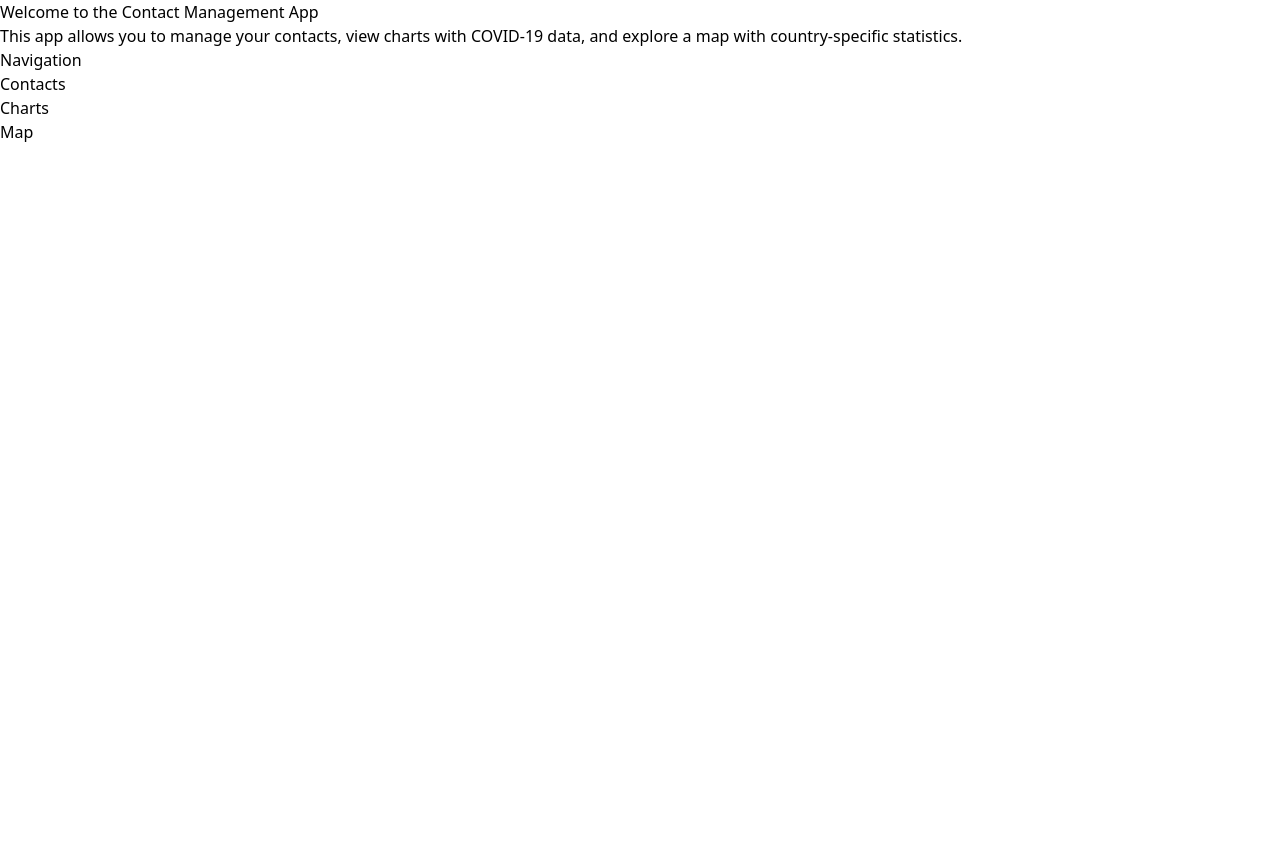
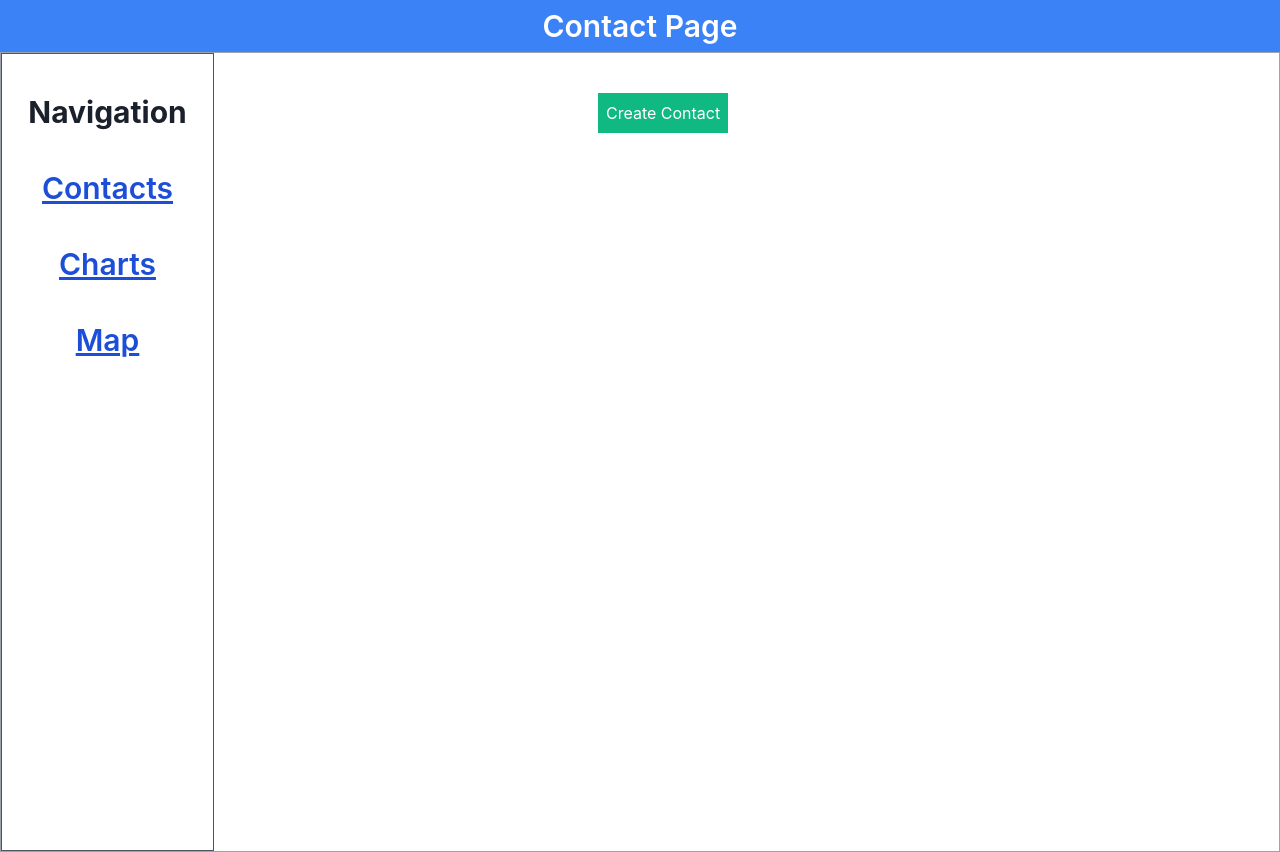
Before and after one commit to jayprakashlohar/Taiyo-Frontend-Task, a React (Vite) app in the folder taiyo-contect-book/: page / in a window 1280 px wide. Before the commit the page ends 800 px from the top, so only its background shows below. Built offline with nearby package versions, Linux system fonts and the light colour scheme.

Commit message:
map chart is done

```diff
--- a/taiyo-contect-book/package.json
+++ b/taiyo-contect-book/package.json
@@ -10,8 +10,12 @@
     "preview": "vite preview"
   },
   "dependencies": {
+    "@chakra-ui/react": "^2.6.1",
+    "@emotion/react": "^11.11.0",
+    "@emotion/styled": "^11.11.0",
     "axios": "^1.4.0",
     "chart.js": "^4.3.0",
+    "framer-motion": "^10.12.16",
     "leaflet": "^1.9.4",
     "react": "^18.2.0",
     "react-chartjs-2": "^5.2.0",
--- a/taiyo-contect-book/src/App.tsx
+++ b/taiyo-contect-book/src/App.tsx
@@ -1,22 +1,16 @@
 import "./App.css";
-
 import { Route, Routes } from "react-router-dom";
-import HomePage from "./pages/HomePage";
 import ContactPage from "./pages/ContactPage";
 import Map from "./components/Maps/Map";
-// import LineGraph from "./components/Charts/LineGraph";
-
 
 function App() {
   return (
     <>
       <div>
         <Routes>
-          <Route path="/" element={<HomePage />}></Route>
-          <Route path="/contacts" element={<ContactPage />}></Route>
+          <Route path="/" element={<ContactPage />}></Route>
           <Route path="/map" element={<Map />}></Route>
-          {/* <Route path="/charts" element={<LineGraph/>}></Route> */}
-          {/* <Route path="/charts" element={<ChartsPage/>}></Route> */}
+          {/* <Route path="/charts" element={<LineGraph />}></Route> */}
         </Routes>
       </div>
     </>
--- a/taiyo-contect-book/src/components/ContactForm/ContactForm.tsx
+++ b/taiyo-contect-book/src/components/ContactForm/ContactForm.tsx
@@ -29,8 +29,9 @@ const ContactForm: React.FC = () => {
         <h2>Add Contact</h2>
         <form onSubmit={handleSubmit}>
           <div>
-            <label htmlFor="name">Name:</label>
+            <label htmlFor="name">Name:</label> <br />
             <input
+              className="border border-gray-500"
               type="text"
               id="name"
               value={name}
@@ -38,8 +39,9 @@ const ContactForm: React.FC = () => {
             />
           </div>
           <div>
-            <label htmlFor="email">Email:</label>
+            <label htmlFor="email">Email:</label> <br />
             <input
+              className="border border-gray-500"
               type="email"
               id="email"
               value={email}
@@ -47,15 +49,22 @@ const ContactForm: React.FC = () => {
             />
           </div>
           <div>
-            <label htmlFor="phone">Phone:</label>
+            <label htmlFor="phone">Phone:</label> <br />
             <input
+              className="border border-gray-500"
               type="tel"
               id="phone"
               value={phone}
               onChange={(e) => setPhone(e.target.value)}
             />
           </div>
-          <button type="submit">Add Contact</button>
+          <br />
+          <button
+            type="submit"
+            className="rounded-none bg-emerald-500 text-white py-2 px-2"
+          >
+            Save Contact
+          </button>
         </form>
       </div>
     </>
--- a/taiyo-contect-book/src/main.tsx
+++ b/taiyo-contect-book/src/main.tsx
@@ -4,11 +4,14 @@ import "./index.css";
 import { BrowserRouter } from "react-router-dom";
 import { Provider } from "react-redux";
 import store from "./state/store.ts";
+import { ChakraProvider } from "@chakra-ui/react";
 
 ReactDOM.createRoot(document.getElementById("root") as HTMLElement).render(
-  <BrowserRouter>
-    <Provider store={store}>
-      <App />
-    </Provider>
-  </BrowserRouter>
+  <ChakraProvider>
+    <BrowserRouter>
+      <Provider store={store}>
+        <App />
+      </Provider>
+    </BrowserRouter>
+  </ChakraProvider>
 );
--- a/taiyo-contect-book/src/pages/ContactPage.tsx
+++ b/taiyo-contect-book/src/pages/ContactPage.tsx
@@ -1,11 +1,23 @@
 import React from "react";
-import ContactForm from "../components/ContactForm/ContactForm";
+import HomePage from "./HomePage";
 
 const ContactPage: React.FC = () => {
   return (
     <div>
-      <h2>Add Contact</h2>
-      <ContactForm />
+      <div className=" text-center py-2 bg-blue-500 text-3xl font-semibold text-white">
+        Contact Page
+      </div>
+      <div className="flex border border-gray-400 h-screen ">
+        <div className="border border-gray-600 w-1/6">
+          <HomePage />
+        </div>
+        <div >
+          <button className="rounded-none bg-emerald-500 text-white py-2 px-2 ml-96 mt-10">
+            Create Contact
+          </button>
+          {/* ContactList */}
+        </div>
+      </div>
     </div>
   );
 };
--- a/taiyo-contect-book/src/pages/HomePage.tsx
+++ b/taiyo-contect-book/src/pages/HomePage.tsx
@@ -4,22 +4,32 @@ import { Link } from "react-router-dom";
 const HomePage: React.FC = () => {
   return (
     <div>
-      <h2>Welcome to the Contact Management App</h2>
-      <p>
-        This app allows you to manage your contacts, view charts with COVID-19
-        data, and explore a map with country-specific statistics.
-      </p>
-      <div>
-        <h3>Navigation</h3>
+      <div className="mt-10 text-center">
+        <h3 className="text-3xl font-bold">Navigation</h3>
         <ul>
-          <li>
-            <Link to="/contacts">Contacts</Link>
+          <li className="mt-10">
+            <Link
+              to="/"
+              className="text-3xl font-semibold text-blue-700 underline"
+            >
+              Contacts
+            </Link>
           </li>
-          <li>
-            <Link to="/charts">Charts</Link>
+          <li className="mt-10">
+            <Link
+              to="/charts"
+              className="text-3xl font-semibold text-blue-700 underline"
+            >
+              Charts
+            </Link>
           </li>
-          <li>
-            <Link to="/map">Map</Link>
+          <li className="mt-10">
+            <Link
+              to="/map"
+              className="text-3xl font-semibold text-blue-700 underline"
+            >
+              Map
+            </Link>
           </li>
         </ul>
       </div>
```
Also changed, not shown: 1 other file (tests, documents, lock files or other folders).
